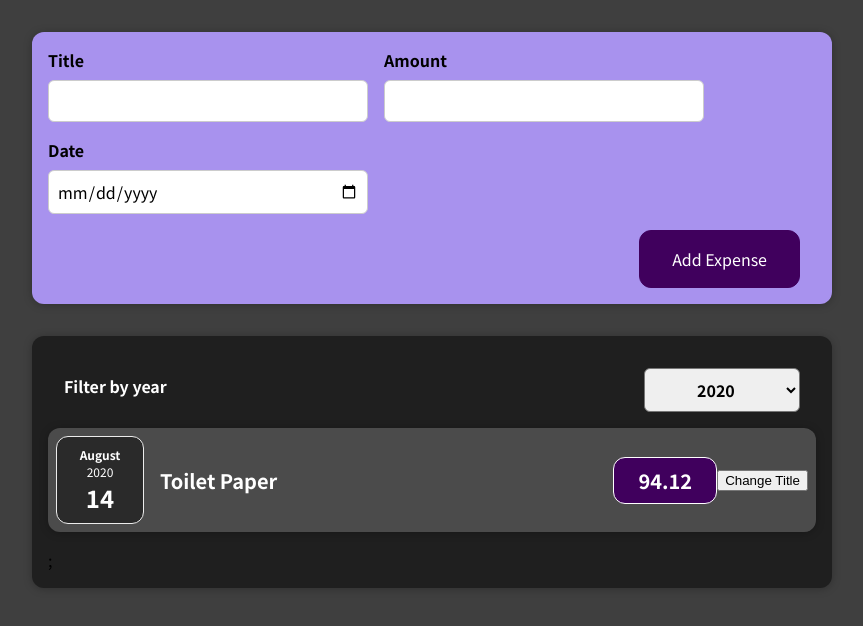
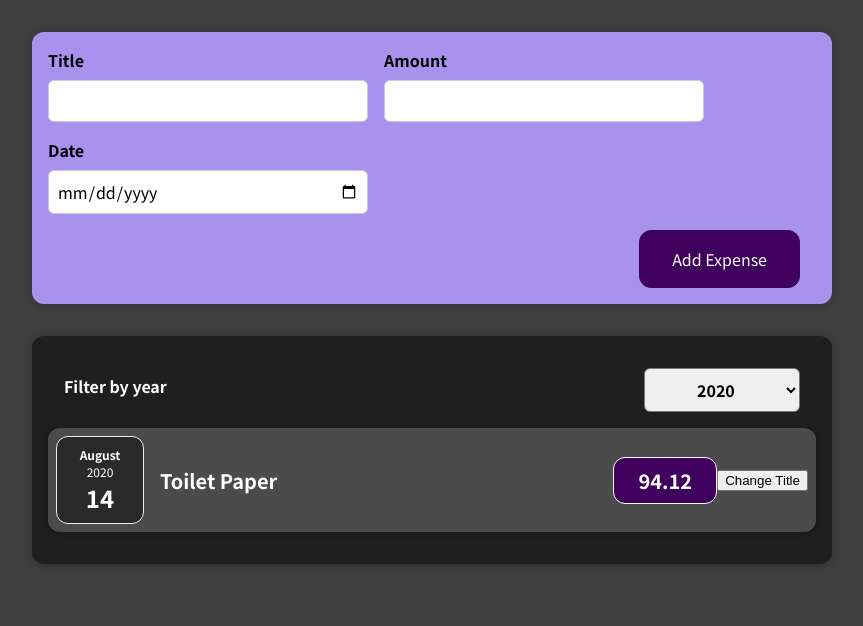
Before and after one commit to Zookeeper0/React-final, a React (Create React App) app in the folder 01-starting-setup/: page / in a window 1280 px wide. Shown: the top 626 px of the page, without its empty margins (208-1071 px from the left). Built offline with nearby package versions, Linux system fonts and the light colour scheme.

Commit message:
feat : add filteredExpenses#2 use &&

```diff
--- a/01-starting-setup/src/components/Expenses/Expenses.js
+++ b/01-starting-setup/src/components/Expenses/Expenses.js
@@ -20,14 +20,17 @@ const Expenses = (props) => {
         <div>
             <Card className='expenses'>
                 <ExpensesFilter selected={filteredYear} onChangeFilter={filterChangeHandler} />
-                {filteredExpenses.map((expense) => (
+                {filteredExpenses.length === 0 && <p>No expense found.</p>}
+                {filteredExpenses.length > 0 &&
+                    filteredExpenses.map((expense) => (
                         <ExpenseItem
                             key={expense.id}
                             title={expense.title}
                             amount={expense.amount}
                             date={expense.date}
                         />
-                ))};
+                    ))
+                }
             </Card>
         </div>
     );
```
Also changed, not shown: 1 other file (tests, documents, lock files or other folders). Lines whose indentation alone changed are shown as unchanged.
